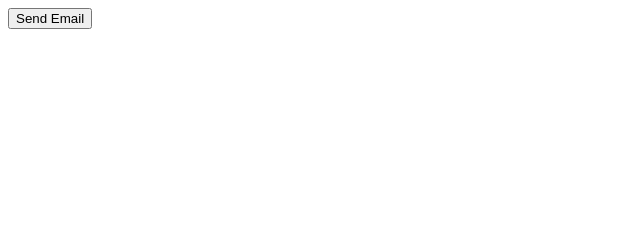
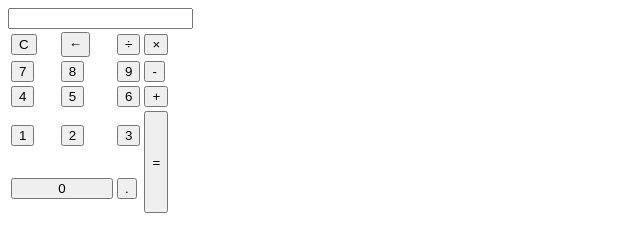
Before and after one commit to Q51M/masno, a plain HTML site: page index.html in a window 1280 px wide. Shown: the whole page, without its empty margins (0-640 px from the left). Drawn offline with Linux system fonts and the light colour scheme.

Commit message:
Update index.html

```diff
--- a/index.html
+++ b/index.html
@@ -1,26 +1,46 @@
-<!DOCTYPE html>
-<html>
+<!DOCTYPE HTML>
+<html lang="pl">
+
 <head>
-	<title></title>
-	<script src="https://smtpjs.com/v3/smtp.js"></script>
-	<script type="text/javascript">
-		function sendEmail() {
-			Email.send({
-				SecureToken : "b3b3ad36-3f2d-4a0e-90b5-5d78076db4f1",
-				To : "kosiorex98@gmail.com",
-				From : "odjureczka@gmail.com",
-				Subject : "Hello m8",
-				Body : "I have your nude photos. Pls send money for kebab.",
-			})
-			.then(function(message){
-				alert("mail sent successfully")
-			});
-		}
-	</script>
+    <title>Kalkulator</title>
+    <link rel="stylesheet" type="text/css" href="style.css">
+    <script type="text/javascript" src="script.js"></script>
 </head>
+
 <body>
-	<form method="post">
-		<input type="button" value="Send Email" onclick="sendEmail()"/>
-	</form>
+    <div class="main">
+        <form name="form"><input class="textview" name="textview"></form>
+        <table>
+            <tr>
+                <td><input class="button" type="button" value="C" onclick="cln()"></td>
+                <td><input class="button" style="padding-bottom: 5px;" type="button" value="&larr;" onclick="back()"></td>
+                <td><input class="button" type="button" value="&divide;" onclick="insert('/')"></td>
+                <td><input class="button" type="button" value="&times;" onclick="insert('*')"></td>
+            </tr>
+            <tr>
+                <td><input class="button" type="button" value="7" onclick="insert(7)"></td>
+                <td><input class="button" type="button" value="8" onclick="insert(8)"></td>
+                <td><input class="button" type="button" value="9" onclick="insert(9)"></td>
+                <td><input class="button" type="button" value="-" onclick="insert('-')"></td>
+            </tr>
+            <tr>
+                <td><input class="button" type="button" value="4" onclick="insert(4)"></td>
+                <td><input class="button" type="button" value="5" onclick="insert(5)"></td>
+                <td><input class="button" type="button" value="6" onclick="insert(6)"></td>
+                <td><input class="button" type="button" value="+" onclick="insert('+')"></td>
+            </tr>
+            <tr>
+                <td><input class="button" type="button" value="1" onclick="insert(1)"></td>
+                <td><input class="button" type="button" value="2" onclick="insert(2)"></td>
+                <td><input class="button" type="button" value="3" onclick="insert(3)"></td>
+                <td rowspan="5"><input class="button" type="button" value="=" style="height: 102px;" onclick="equal()"></td>
+            </tr>
+            <tr>
+                <td colspan="2"><input class="button" type="button" value="0" style="width: 102px;" onclick="insert(0)"></td>
+                <td><input class="button" type="button" value="." onclick="insert('.')"></td>
+            </tr>
+        </table>
+    </div>
 </body>
+
 </html>
```
